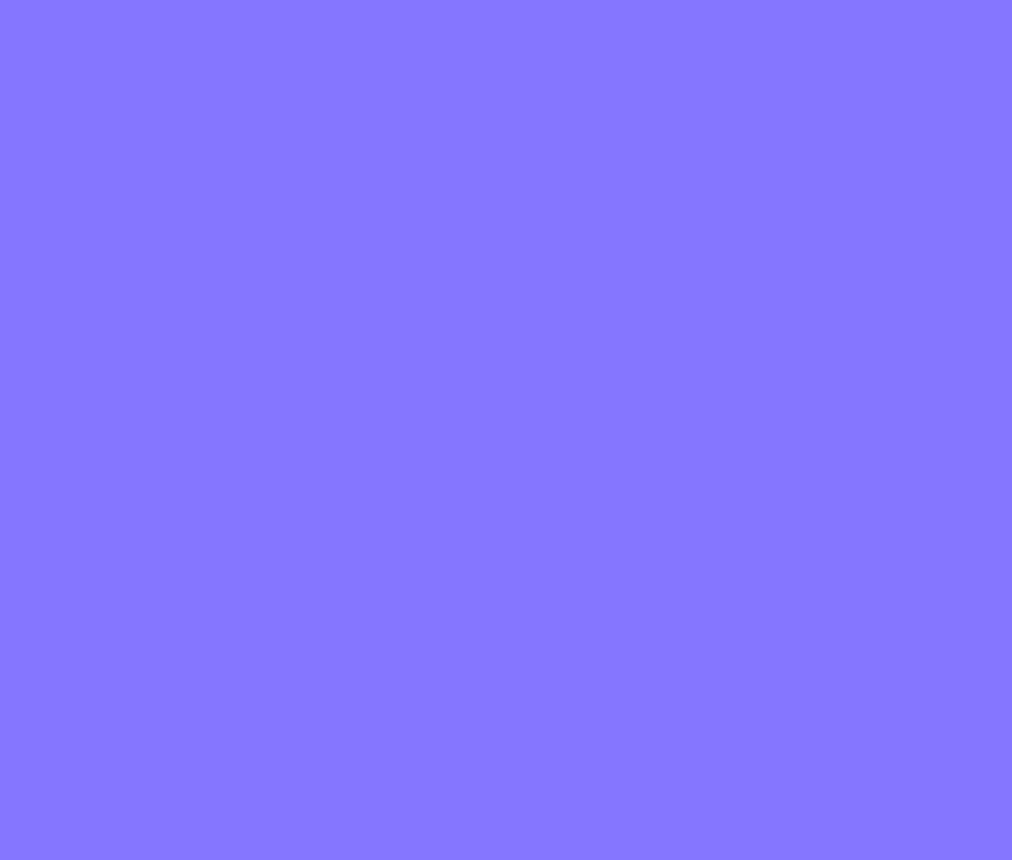
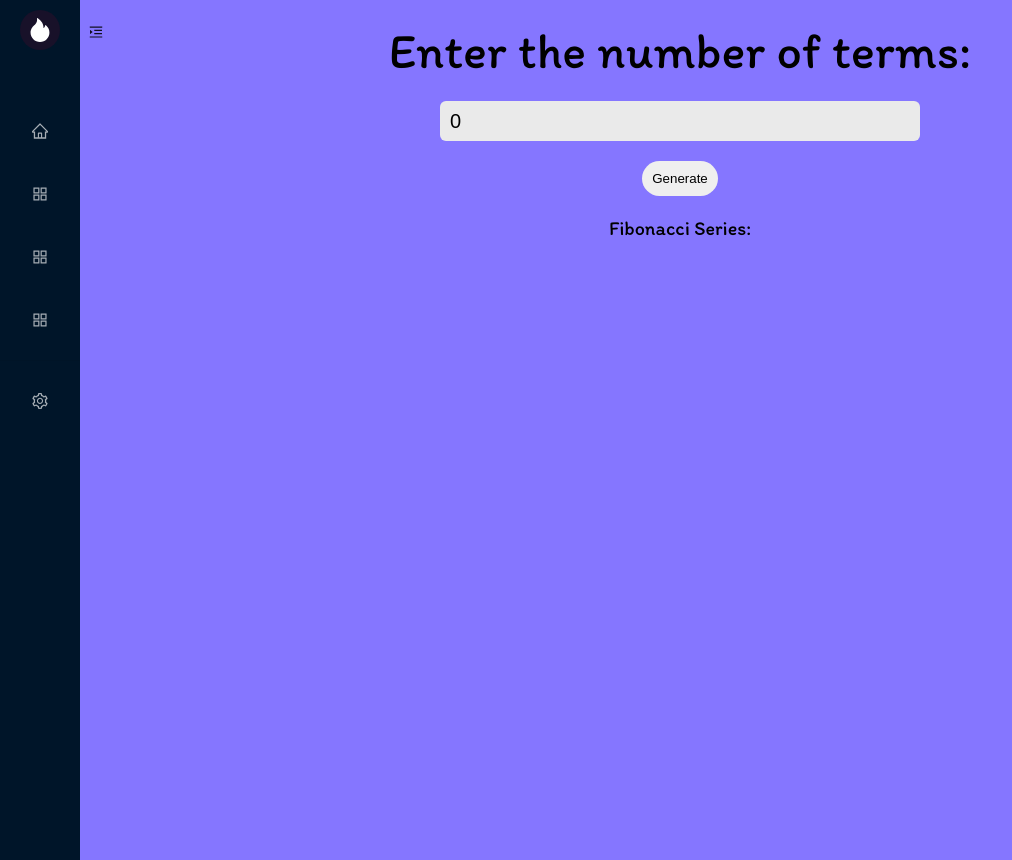
Before and after one commit to noriyukiiii/train-1, a React (Vite) app in the folder Training/: page /cal in a window 1280 px wide. Before the commit this address had no page. Shown: the whole page, without its empty margins (0-1012 px from the left). Before the commit the page ends 800 px from the top, so only its background shows below. Built offline with nearby package versions, Linux system fonts and the light colour scheme.

Commit message:
add tableform and submit

```diff
--- a/Training/src/App.jsx
+++ b/Training/src/App.jsx
@@ -18,6 +18,7 @@ import Signup from "./components/Loginform/signup";
 import Bmiside from "./components/sidebar/bmiside";
 import Loggedside from "./components/sidebar/loggedside";
 import Homeside from "./components/sidebar/homeside";
+import Calside from "./components/sidebar/calside";
 
 function App() {
   return (
@@ -38,6 +39,7 @@ function App() {
           <Route path="/register" element={<Register/>}/>
           <Route path="navbar" element={<Nav/>}/>
           <Route path="/table" element={<Bmiside/>}/>
+          <Route path="/cal" element={<Calside/>}/>
         </Routes>
 
       </BrowserRouter>
--- /dev/null
+++ b/Training/src/components/sidebar/addtable.jsx
@@ -0,0 +1,110 @@
+import { useState } from "react";
+
+const Addtable = () => {
+  const [showForm, setShowForm] = useState(false);
+  const [name, setName] = useState("");
+  const [values, setValues] = useState(["", "", ""]);
+  const [submittedData, setSubmittedData] = useState([]);
+  const [error, setError] = useState("");
+
+  const handleNameChange = (e) => {
+    setName(e.target.value);
+  };
+
+  const handleValueChange = (e, index) => {
+    const newValues = [...values];
+    newValues[index] = e.target.value;
+    setValues(newValues);
+  };
+
+  const handleSubmit = () => {
+    if (!name || values.some(value => !value)) {
+      setError("Please fill in all fields");
+      return;
+    }
+    const newData = {
+      name: name,
+      values: [...values],
+    };
+    setSubmittedData([...submittedData, newData]);
+    setName("");
+    setValues(["", "", ""]);
+    setError("");
+  };
+
+  const handleAddClick = () => {
+    setShowForm(true);
+  };
+
+  return (
+    <>
+      <div className="container">
+        {!showForm && (
+          <button onClick={handleAddClick}>Add</button>
+        )}
+        {showForm && (
+          <>
+            <input
+              type="text"
+              value={name}
+              placeholder="Name"
+              onChange={handleNameChange}
+            />
+            {values.map((value, index) => (
+              <input
+                key={index}
+                type="text"
+                value={value}
+                placeholder={`Value ${index + 1}`}
+                onChange={(e) => handleValueChange(e, index)}
+              />
+            ))}
+            <button onClick={handleSubmit}>Submit</button>
+            <button onClick={() => setShowForm(false)}>Cancel</button>
+            {error && <div style={{ color: "red" }}>{error}</div>}
+          </>
+        )}
+      </div>
+      <div>
+        <table>
+          <thead>
+            <tr>
+              <th>Name</th>
+              {submittedData.map((data, index) => (
+                <td key={index}>
+                  {data.name}
+                </td>
+              ))}
+            </tr>
+            <tr>
+              <th>Value</th>
+              {submittedData.map((data, index) => (
+                <td key={index}>
+                  {data.values[0]}
+                </td>
+              ))}
+            </tr>
+            <tr>
+              <th>Value2</th>
+              {submittedData.map((data, index) => (
+                <td key={index}>
+                  {data.values[1]}
+                </td>
+              ))}
+            </tr>
+            <tr>
+              <th>Value3</th>
+              {submittedData.map((data, index) => (
+                <td key={index}>
+                  {data.values[2]}
+                </td>
+              ))}
+            </tr>
+          </thead>
+        </table>
+      </div>
+    </>
+  );
+};
+
+export default Addtable;
--- a/Training/src/components/sidebar/bmiside.jsx
+++ b/Training/src/components/sidebar/bmiside.jsx
@@ -1,6 +1,6 @@
 
 import Sidebarnav from './sidebar';
-import Bmitable from '../bmi';
+import Addtable from './addtable';
 
 const Bmiside = () => {
   return (
@@ -9,7 +9,7 @@ const Bmiside = () => {
             <Sidebarnav/>
         </div>
         <div className="rightcol"> {/* Bmitable อยู่ด้านขวา */}
-            <Bmitable/>
+            <Addtable/>
         </div>
     </div>
   )
--- /dev/null
+++ b/Training/src/components/sidebar/calside.css
@@ -0,0 +1,26 @@
+@import url('https://fonts.googleapis.com/css2?family=Itim&display=swap');
+
+.rightcol{
+    justify-content: center;
+    text-align: center;
+    font-family: "Itim", cursive;
+    font-weight: 400;
+    font-style: normal;
+}
+
+.number{
+    font-size: 20px;
+    margin-top: 20px;
+    margin-bottom: 20px;
+}
+
+.result{
+    font-size: 20px;
+}
+
+button{
+    border-radius: 20px;
+    border: none;
+    padding: 10px;
+    margin-bottom: 20px;
+}
--- /dev/null
+++ b/Training/src/components/sidebar/calside.jsx
@@ -0,0 +1,53 @@
+import { useState } from "react";
+import Sidebarnav from "./sidebar";
+import './calside.css';
+
+const Calside = () => {
+  const [n, setN] = useState(0);
+  const [series, setSeries] = useState([]);
+  let lastElement = series[series.length - 1];
+
+  const generateFibonacciSeries = () => {
+    let t1 = 1; // เริ่มต้นจาก 0
+    let t2 = 1; // เริ่มต้นจาก 1
+    let fibonacciSeries = [t1, t2];
+
+
+    for (let i = 3; i <= n; ++i) {
+      let nextTerm = t1 + t2;
+      fibonacciSeries.push(nextTerm);
+      t1 = t2;
+      t2 = nextTerm;
+    }
+
+    setSeries(fibonacciSeries);
+
+
+  };
+  console.log(series, lastElement)
+
+
+  return (
+    <div className='superside'>
+      <div className="leftcol">
+        <Sidebarnav />
+      </div>
+      <div className="rightcol">
+        <h1>Enter the number of terms: </h1>
+        <input
+          className="number"
+          type="number"
+          value={n}
+          onChange={(e) => {
+            setN(parseInt(e.target.value));
+          }}
+        />
+        <button onClick={generateFibonacciSeries}>Generate</button>
+        <br />
+        <label className="result">Fibonacci Series: {lastElement} </label>
+      </div>
+    </div>
+  );
+};
+
+export default Calside;
--- a/Training/src/components/sidebar/homeside.jsx
+++ b/Training/src/components/sidebar/homeside.jsx
@@ -1,5 +1,4 @@
 import Sidebarnav from './sidebar';
-import './homeside.css';
 import styled from "styled-components"
 
 const Container = styled.div`
--- a/Training/src/components/sidebar/menulist.jsx
+++ b/Training/src/components/sidebar/menulist.jsx
@@ -24,6 +24,9 @@ const Menulist = () => {
       <Menu.Item key="Bmi Cal" icon={<AppstoreOutlined />}>
         <NavLink to="/bmical">BMI CAL</NavLink>
       </Menu.Item>
+      <Menu.Item key="cal" icon={<AppstoreOutlined />}>
+        <NavLink to="/cal">Home</NavLink>
+      </Menu.Item>
       <Menu.Divider />
       <Menu.Item key="logout" icon={<SettingOutlined />} onClick={handleLogout}>
         log out
--- a/Training/src/components/sidebar/sidebar.css
+++ b/Training/src/components/sidebar/sidebar.css
@@ -47,3 +47,10 @@
 .rightcol{
     width: 100%;
 }
+
+.SideBarContainer{
+  position: fixed;
+  top: 0;
+  left: 0;
+  height: 100vh;
+}
--- a/Training/src/components/sidebar/sidebar.jsx
+++ b/Training/src/components/sidebar/sidebar.jsx
@@ -5,7 +5,6 @@ import Menulist from "./menulist";
 import { useState } from "react";
 import { MenuFoldOutlined, MenuUnfoldOutlined } from "@ant-design/icons";
 const { Header, Sider, Content } = Layout;
-import styled from "styled-components"
 
 
 function Sidebarnav() {
@@ -16,15 +15,8 @@ function Sidebarnav() {
     token: { colorBgContainer },
   } = theme.useToken();
 
-  const SideBarContainer = styled.div`
-  position: fixed;
-  top: 0; /* ตำแหน่งแนวด้านบนของหน้าจอ */
-  left: 0; /* ตำแหน่งแนวด้านซ้ายของหน้าจอ */
-  height: 100vh; /* ความสูงเต็มจอ */
-`
-
   return (
-    <SideBarContainer>
+    <div className="SideBarCintainer">
     <Layout>
       <Sider collapsed={collapsed} collapsible className="sidebar" trigger={null}   >
         <Logo />
@@ -44,7 +36,7 @@ function Sidebarnav() {
         </Content>
       </Layout>
     </Layout>
-    </SideBarContainer>
+    </div>
   );
 }
 
```
Also changed, not shown: Training/src/components/sidebar/homeside.css (deleted).
